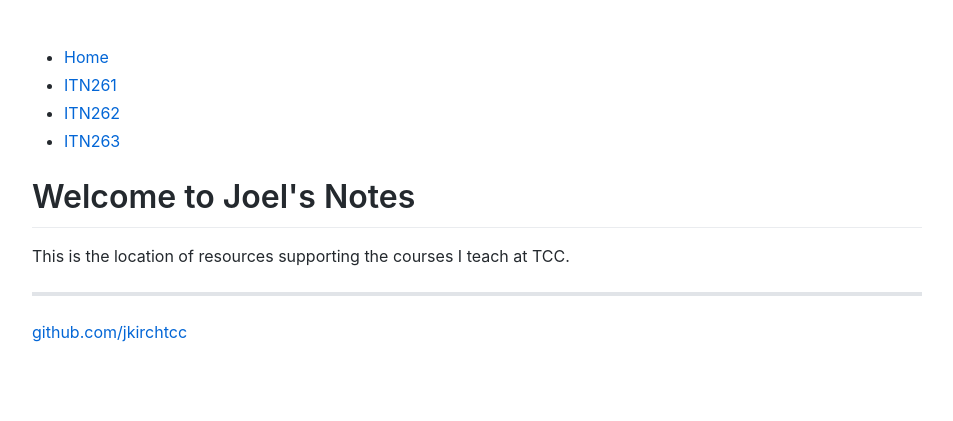
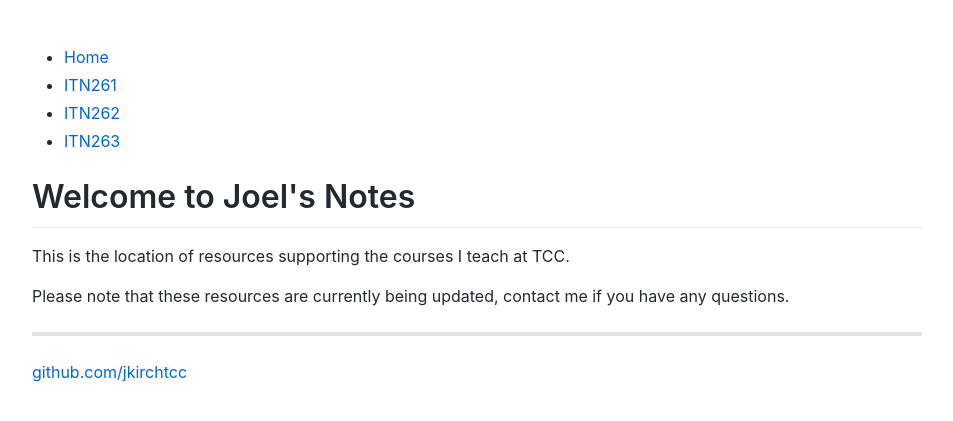
Before and after one commit to jkirchtcc/jkirchtcc.github.io, a Jekyll site: the page built from index.html, in a window 1280 px wide. Shown: the top 421 px of the page, without its empty margins (163-1116 px from the left). Built offline with Jekyll 4.4.1, drawn with Linux system fonts in a browser that asks for light colours.

Commit message:
Update index.html
Added note about updating resources.

```diff
--- a/index.html
+++ b/index.html
@@ -5,4 +5,5 @@ title: Joel's Notes
 <div class="blurb">
 	    	<h1>Welcome to Joel's Notes</h1>
 		<p>This is the location of resources supporting the courses I teach at TCC. </p>
+		<p>Please note that these resources are currently being updated, contact me if you have any questions.<p>
 </div><!-- /.blurb -->
```
